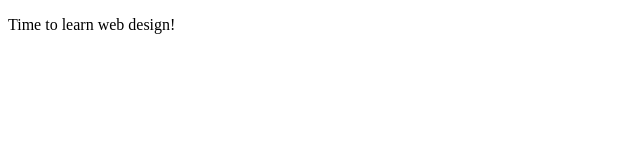
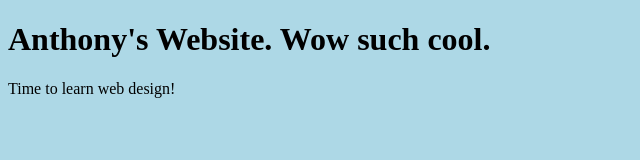
Before and after one commit to artthony/artthony.github.io, a plain HTML site: page index.html in a window 1280 px wide. Shown: the whole page, without its empty margins (0-640 px from the left). Drawn offline with Linux system fonts and the light colour scheme.

Commit message:
Another one!

```diff
--- a/index.html
+++ b/index.html
@@ -6,6 +6,7 @@
     <title>anthony mr</title>
   </head>
   <body>
+    <h1>Anthony's Website. Wow such cool.</h1>
     <p>Time to learn web design!</p>
   </body>
 </html>
--- a/style.css
+++ b/style.css
@@ -1,3 +1,6 @@
 body {
-  background-color: light-blue;
+  background-color: #add8e6;
 }
+h1 {
+  align-content: center;
+}
```
